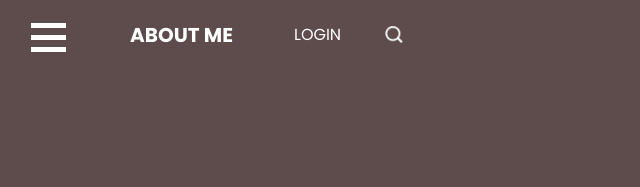
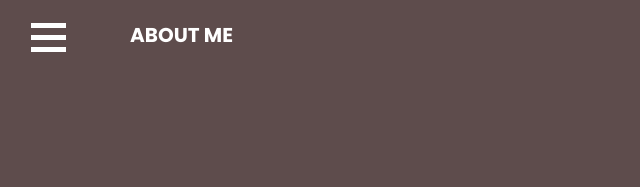
Before and after one commit to LusandaNgutshane/portfolio, a plain HTML site: page about.html in a window 1280 px wide. Shown: the top 187 px of the page, 0-640 px from the left. Drawn offline with nearby package versions, Linux system fonts and the light colour scheme; a script that the page names is missing.

Commit message:
Update about.html

```diff
--- a/about.html
+++ b/about.html
@@ -58,11 +58,9 @@
             </a>
             <div class="user_option">
               <a href="#">
-                login
+
               </a>
-              <form class="form-inline ">
-                <button class="btn  nav_search-btn" type="submit"></button>
-              </form>
+
             </div>
           </div>
         </nav>
```
